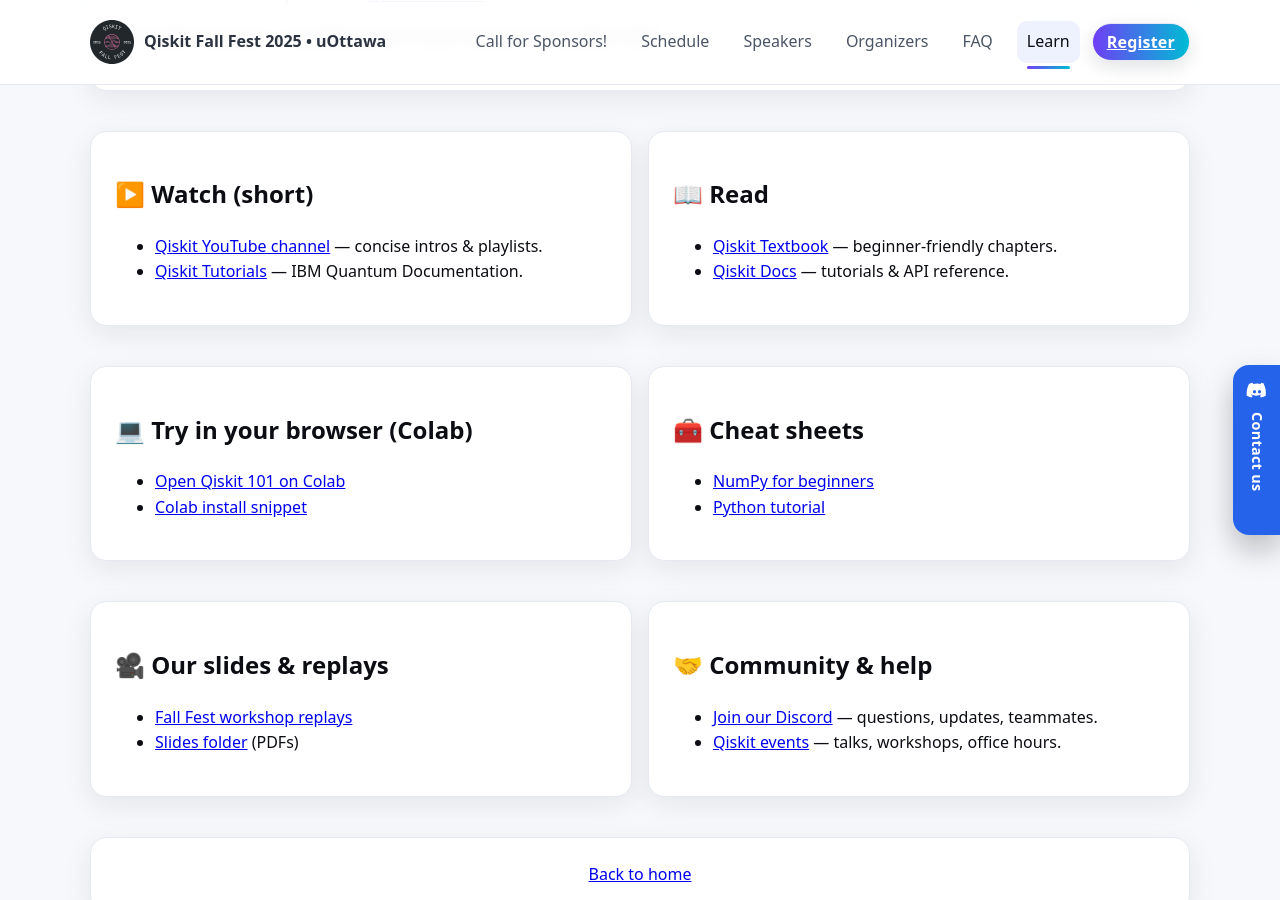
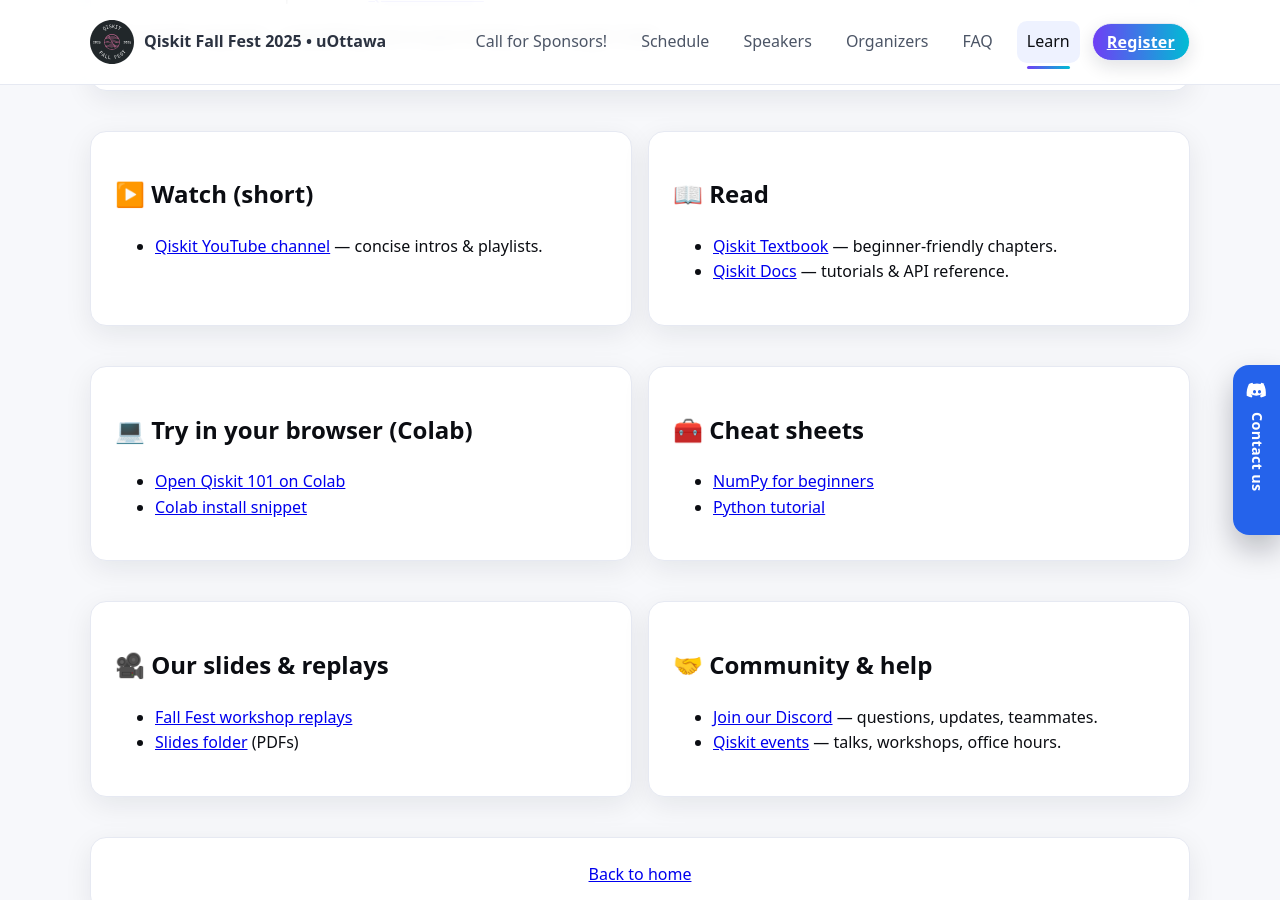
Before and after one commit to utkarshh-singh/fall-fest-2025-website, a Jekyll site: the page built from learn.md, in a window 1280 px wide and 900 px high, scrolled down 513 px. Built offline with Jekyll 4.4.1, drawn with Linux system fonts in a browser that asks for light colours.

Commit message:
Update learn.md

```diff
--- a/learn.md
+++ b/learn.md
@@ -28,7 +28,7 @@
       <h2>▶️ Watch (short)</h2>
       <ul>
         <li><a href="https://www.youtube.com/@Qiskit" target="_blank" rel="noopener">Qiskit YouTube channel</a> — concise intros & playlists.</li>
-        <li><a href="https://quantum.cloud.ibm.com/docs/en/tutorials" target="_blank" rel="noopener">Qiskit Tutorials</a> — IBM Quantum Documentation.</li>
+<!--         <li><a href="https://quantum.cloud.ibm.com/docs/en/tutorials" target="_blank" rel="noopener">Qiskit Tutorials</a> — IBM Quantum Documentation.</li> -->
       </ul>
     </div>
 
```
